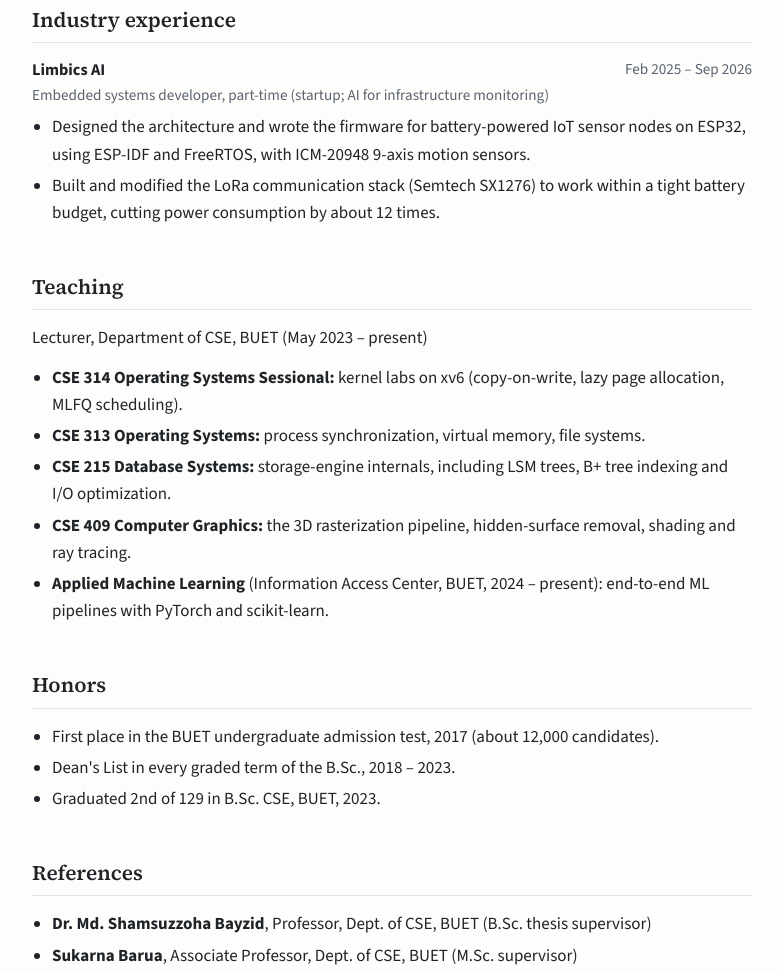
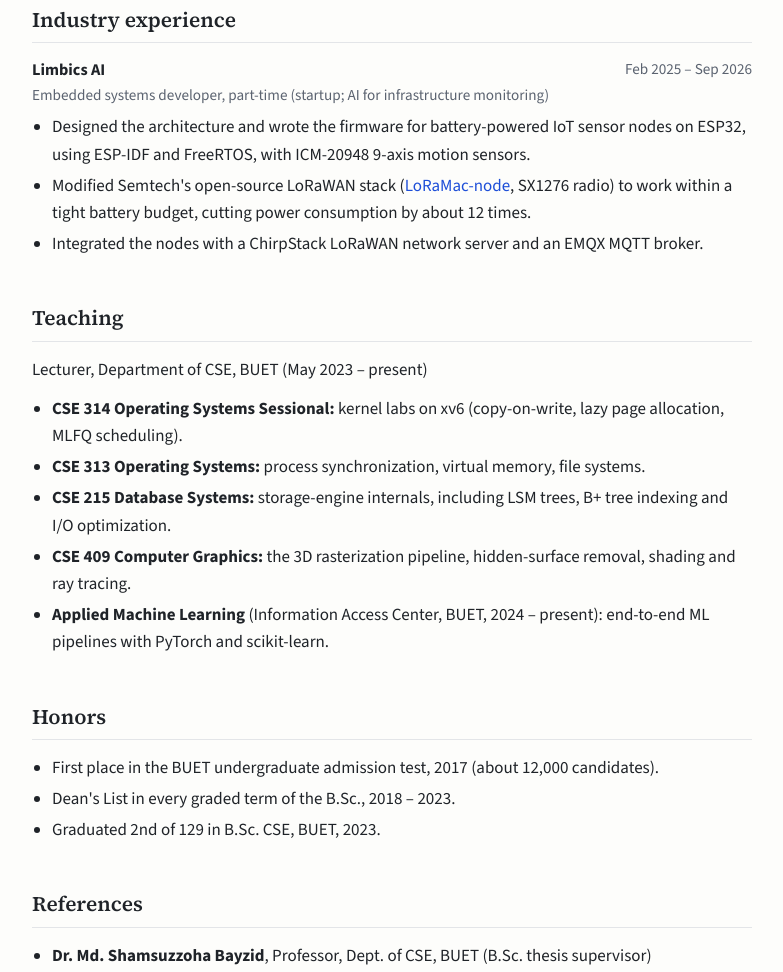
Before and after one commit to vodro/vodro.github.io, a plain HTML site: page index.html in a window 1280 px wide. Shown: the part 2093-3065 px from the top of the page, without its empty margins (248-1031 px from the left). Drawn offline with nearby package versions, Linux system fonts and the light colour scheme.

Commit message:
Describe LoRaWAN stack work at Limbics AI, update CV

```diff
--- a/index.html
+++ b/index.html
@@ -215,7 +215,8 @@
     <div class="meta">Embedded systems developer, part-time (startup; AI for infrastructure monitoring)</div>
     <ul>
       <li>Designed the architecture and wrote the firmware for battery-powered IoT sensor nodes on ESP32, using ESP-IDF and FreeRTOS, with ICM-20948 9-axis motion sensors.</li>
-      <li>Built and modified the LoRa communication stack (Semtech SX1276) to work within a tight battery budget, cutting power consumption by about 12 times.</li>
+      <li>Modified Semtech's open-source LoRaWAN stack (<a href="https://github.com/Lora-net/LoRaMac-node">LoRaMac-node</a>, SX1276 radio) to work within a tight battery budget, cutting power consumption by about 12 times.</li>
+      <li>Integrated the nodes with a ChirpStack LoRaWAN network server and an EMQX MQTT broker.</li>
     </ul>
   </div>
 </section>
```
Also changed, not shown: 1 other file.
